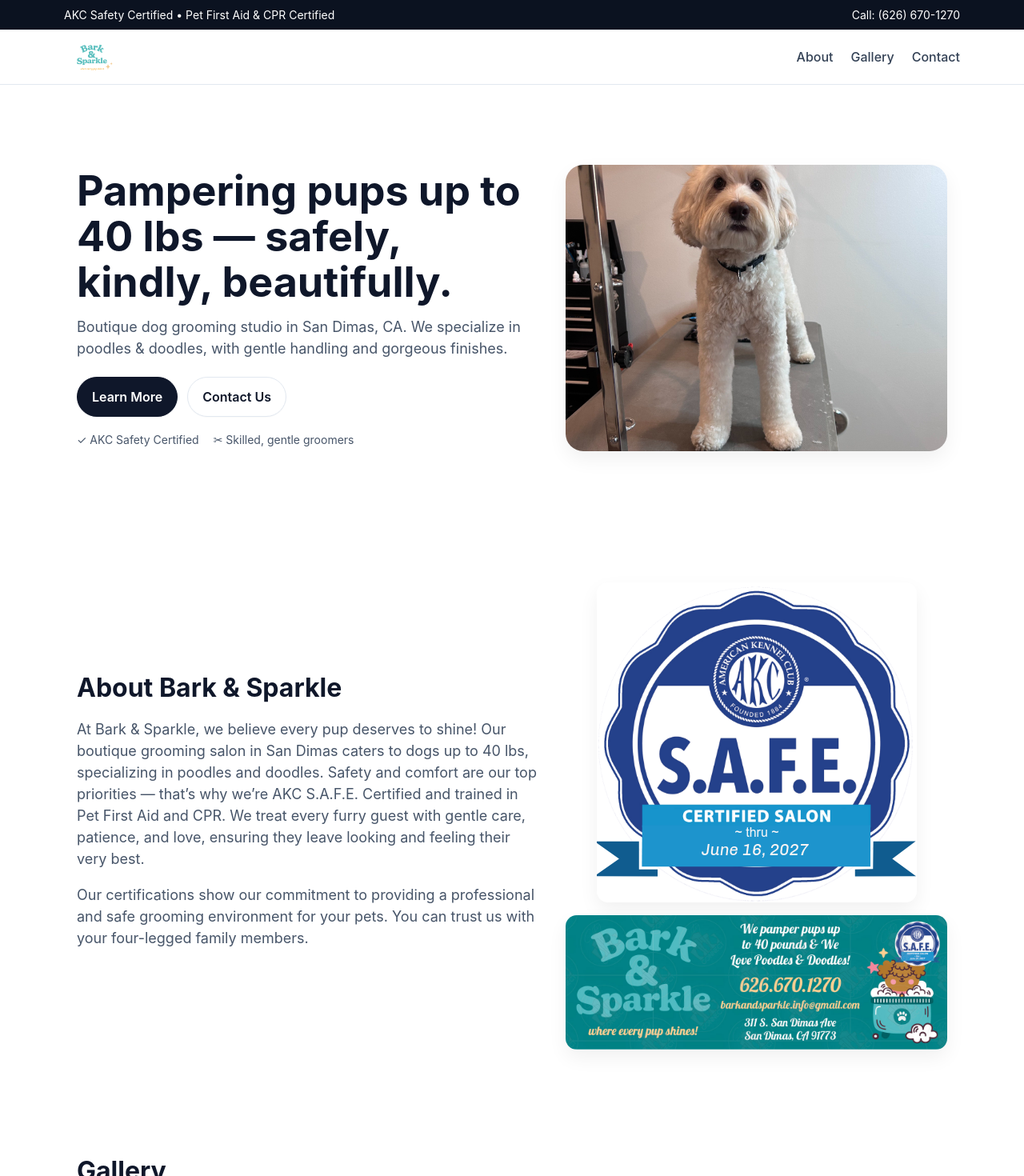
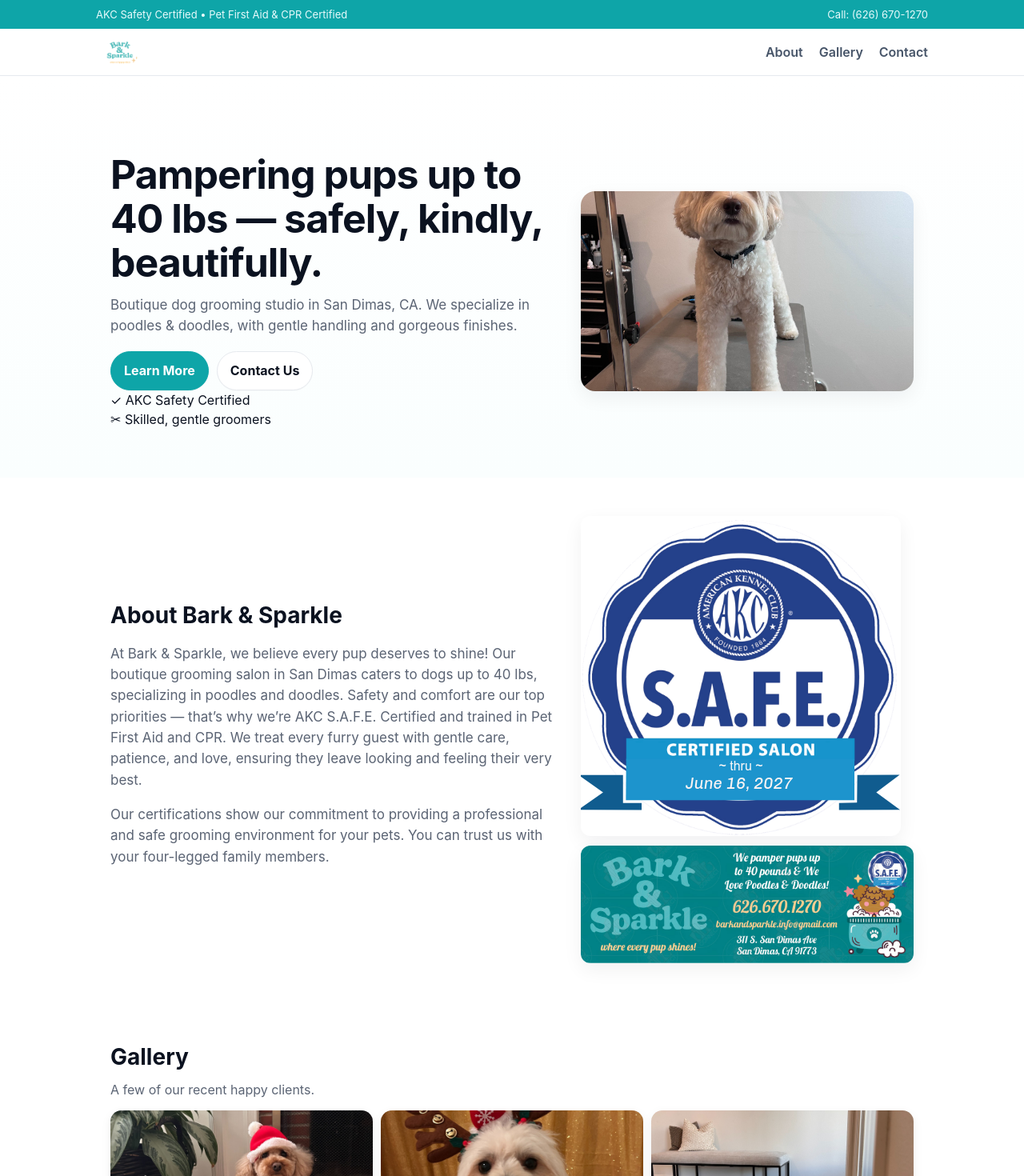
Before and after one commit to tkim1015/barkandsparkle, a React (Create React App) app: page / in a window 1280 px wide. Shown: the top 1470 px of the page at 80% size. Built offline with nearby package versions, Linux system fonts and the light colour scheme.

Commit message:
Update styles.css

```diff
--- a/public/styles.css
+++ b/public/styles.css
@@ -1,61 +1,82 @@
-
 :root{
   --bg:#ffffff;
-  --text:#0f172a;
-  --muted:#475569;
-  --border:#e2e8f0;
-  --brand:#0f172a;
-  --brand-2:#64748b;
-  --accent:#111827;
-  --radius:16px;
-  --shadow:0 10px 25px rgba(0,0,0,.06);
+  --text:#0b1220;
+  --muted:#5b6474;
+  --border:#e6e9ee;
+  --brand:#0ea5a8;
+  --brand-d:#0b7f83;
+  --pill:#f3f7f7;
+  --radius:14px;
+  --shadow:0 8px 24px rgba(16,24,40,.06);
 }
 *{box-sizing:border-box}
-html,body{margin:0;padding:0;background:var(--bg);color:var(--text);font-family:Inter,system-ui,-apple-system,Segoe UI,Roboto,Helvetica,Arial,sans-serif;line-height:1.5}
-.container{max-width:1120px;margin:0 auto;padding:0 16px}
-.header-top{background:#0b1220;color:#fff;font-size:14px}
+html,body{margin:0;padding:0;background:var(--bg);color:var(--text);font-family:Inter,system-ui,-apple-system,Segoe UI,Roboto,Helvetica,Arial,sans-serif;line-height:1.55}
+.container{max-width:1040px;margin:0 auto;padding:0 18px}
+a{color:inherit;text-decoration:none}
+a.und:hover{text-decoration:underline}
+.small{font-size:13px;color:#8a94a6}
+
+/* Header top */
+.header-top{background:var(--brand);color:#e8fbfc;font-size:13px}
 .header-top .bar{display:flex;gap:16px;justify-content:space-between;align-items:center;padding:8px 0}
-a{color:inherit;text-decoration:none}
-a:hover{text-decoration:underline}
-.header{position:sticky;top:0;z-index:20;background:rgba(255,255,255,.85);backdrop-filter:saturate(180%) blur(8px);border-bottom:1px solid var(--border)}
-.header .row{display:flex;align-items:center;justify-content:space-between;padding:14px 0}
-.brand{display:flex;align-items:center;gap:10px;font-weight:700}
-.brand img{height:40px;width:auto;display:block}
-.nav{display:none;gap:22px}
-@media(min-width:768px){.nav{display:flex}}
-.nav a{color:#334155;font-weight:500}
-.hero{padding:72px 0}
-@media(min-width:768px){.hero{padding:100px 0}}
-.split{display:grid;gap:28px}
-@media(min-width:900px){.split{grid-template-columns:1.1fr .9fr;align-items:center}}
-h1{font-size:40px;line-height:1.1;margin:0}
-@media(min-width:768px){h1{font-size:52px}}
-.lead{margin-top:14px;color:var(--muted);font-size:18px}
-.ctas{display:flex;gap:12px;flex-wrap:wrap;margin-top:22px}
-.btn{border-radius:999px;padding:12px 18px;font-weight:600;border:1px solid var(--border);display:inline-flex;align-items:center;gap:10px;box-shadow:0 1px 0 rgba(0,0,0,.02)}
+
+/* Main header */
+.header{position:sticky;top:0;z-index:50;background:rgba(255,255,255,.9);backdrop-filter:saturate(180%) blur(8px);border-bottom:1px solid var(--border)}
+.header .row{display:flex;align-items:center;justify-content:space-between;padding:12px 0}
+.brand{display:flex;align-items:center;gap:10px;font-weight:800;letter-spacing:.2px}
+.brand img{height:34px;width:auto;display:block}
+.nav{display:none;gap:20px}
+@media(min-width:860px){.nav{display:flex}}
+.nav a{color:#475569;font-weight:600}
+
+/* Hero */
+.hero{padding:72px 0 46px;background:linear-gradient(180deg,#fff 0%,#fafefe 100%)}
+@media(min-width:980px){.hero{padding:96px 0 60px}}
+.split{display:grid;gap:24px}
+@media(min-width:980px){.split{grid-template-columns:1.15fr .85fr;align-items:center}}
+h1{font-size:40px;line-height:1.1;margin:0;letter-spacing:-.02em}
+@media(min-width:900px){h1{font-size:50px}}
+.lead{margin-top:12px;color:var(--muted);font-size:17px}
+.ctas{display:flex;gap:10px;flex-wrap:wrap;margin-top:18px}
+.btn{border-radius:999px;padding:11px 16px;font-weight:700;border:1px solid var(--border);display:inline-flex;align-items:center;gap:10px;box-shadow:0 1px 0 rgba(0,0,0,.02);background:#fff}
 .btn-primary{background:var(--brand);color:#fff;border-color:var(--brand)}
-.btn-ghost{background:#fff}
-.badges{display:flex;gap:18px;color:#475569;font-size:14px;margin-top:18px}
-.card-img{aspect-ratio:4/3;border-radius:22px;box-shadow:var(--shadow);background-size:cover;background-position:center}
-.section{padding:64px 0}
-.section h2{font-size:32px;margin:0}
-.section p.meta{color:var(--muted);margin:8px 0 0}
+.btn-primary:hover{background:var(--brand-d)}
+.btn-outline{background:#fff;color:var(--brand);border-color:var(--brand)}
+.pills{display:flex;gap:10px;color:#495366;font-size:13px;margin-top:16px;flex-wrap:wrap}
+.pill{background:var(--pill);border:1px solid var(--border);padding:6px 10px;border-radius:999px}
+.card-img{aspect-ratio:5/3;border-radius:18px;box-shadow:var(--shadow);background-size:cover;background-position:center}
+
+/* Sections */
+.section{padding:48px 0}
+.section h2{font-size:28px;margin:0 0 6px}
+.section p.meta{color:var(--muted);margin:0 0 6px}
+
+/* About */
 .about{align-items:center}
-.about-visuals{display:flex;flex-direction:column;gap:16px;justify-content:center;align-items:center}
-.about-visuals img{display:block;max-width:100%;border-radius:14px;box-shadow:var(--shadow)}
-.gallery-grid{margin-top:22px;display:grid;gap:12px;grid-template-columns:repeat(2,1fr)}
-@media(min-width:768px){.gallery-grid{grid-template-columns:repeat(3,1fr)}}
-.gallery-grid img{width:100%;height:220px;object-fit:cover;border-radius:16px;box-shadow:var(--shadow)}
-.contact-grid{display:grid;gap:28px}
-@media(min-width:900px){.contact-grid{grid-template-columns:1fr 1fr}}
-.input{width:100%;border:1px solid var(--border);padding:12px 14px;border-radius:14px}
-.textarea{width:100%;min-height:120px;border:1px solid var(--border);padding:12px 14px;border-radius:14px;resize:vertical}
+.badge-row{display:flex;gap:10px;flex-wrap:wrap;margin-top:10px}
+.badge{display:inline-flex;align-items:center;gap:8px;background:#f6fbfb;border:1px solid var(--border);padding:7px 10px;border-radius:12px;font-size:13px;color:#3b5360}
+.about-visuals{display:grid;gap:12px;grid-template-columns:1fr}
+.about-visuals img{display:block;max-width:100%;border-radius:12px;box-shadow:var(--shadow)}
+
+/* Gallery */
+.gallery-grid{margin-top:14px;display:grid;gap:10px;grid-template-columns:repeat(3,1fr)}
+@media(max-width:860px){.gallery-grid{grid-template-columns:repeat(2,1fr)}}
+.gallery-grid img{width:100%;height:160px;object-fit:cover;border-radius:14px;box-shadow:0 4px 14px rgba(16,24,40,.06)}
+
+/* Contact */
+.contact-grid{display:grid;gap:22px}
+@media(min-width:960px){.contact-grid{grid-template-columns:1fr 1fr}}
+.card{background:#fff;border:1px solid var(--border);border-radius:16px;box-shadow:var(--shadow);padding:18px}
+.row2{display:grid;gap:10px;grid-template-columns:1fr}
+@media(min-width:620px){.row2{grid-template-columns:1fr 1fr}}
+.input{width:100%;border:1px solid var(--border);padding:10px 12px;border-radius:12px}
+.textarea{width:100%;min-height:120px;border:1px solid var(--border);padding:10px 12px;border-radius:12px;resize:vertical}
+.map{min-height:300px;border-radius:16px;overflow:hidden;box-shadow:var(--shadow);border:0;width:100%}
+.list{margin-top:10px;display:grid;gap:8px;color:#4b5563;font-size:15px}
+
+/* Footer */
 .footer{background:#0b1220;color:#cbd5e1;margin-top:40px}
-.footer .grid{display:grid;gap:28px;padding:36px 0}
+.footer .grid{display:grid;gap:22px;padding:30px 0}
 @media(min-width:900px){.footer .grid{grid-template-columns:1fr 1fr}}
-.footer .brand{color:#fff}
-.footer .bottom{border-top:1px solid #111827;padding:18px 0;color:#94a3b8;font-size:14px;display:flex;gap:12px;justify-content:space-between;flex-wrap:wrap}
-.small{font-size:13px;color:#94a3b8}
-.icon{display:inline-flex;align-items:center;justify-content:center;width:34px;height:34px;border:1px solid var(--border);border-radius:12px}
-.icon:hover{background:#f8fafc}
-.map{min-height:320px;border-radius:18px;overflow:hidden;box-shadow:var(--shadow);border:0;width:100%}
+.footer .brand{color:#fff;font-weight:800}
+.footer .bottom{border-top:1px solid #111827;padding:16px 0;color:#94a3b8;font-size:13px;display:flex;gap:10px;justify-content:space-between;flex-wrap:wrap}
```
